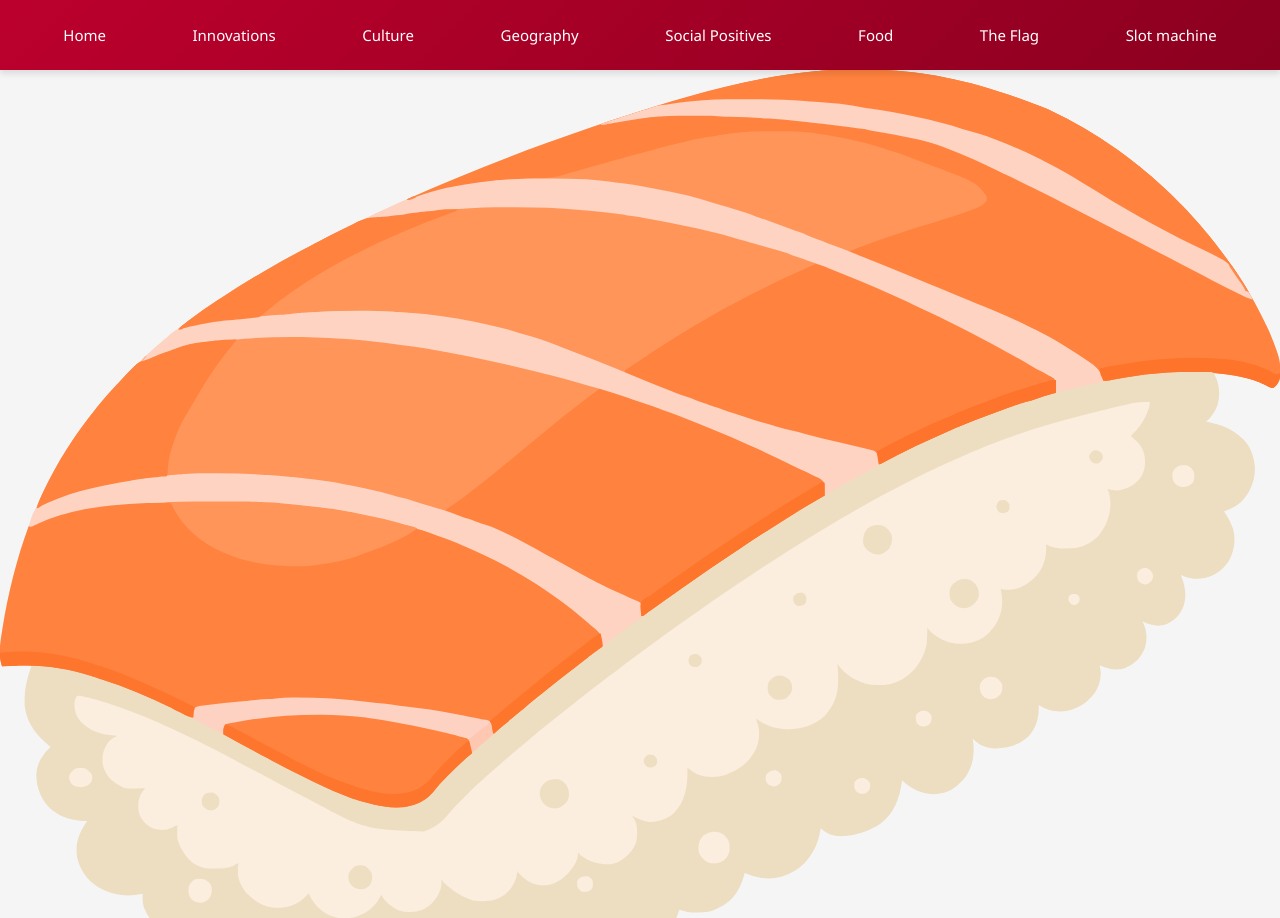
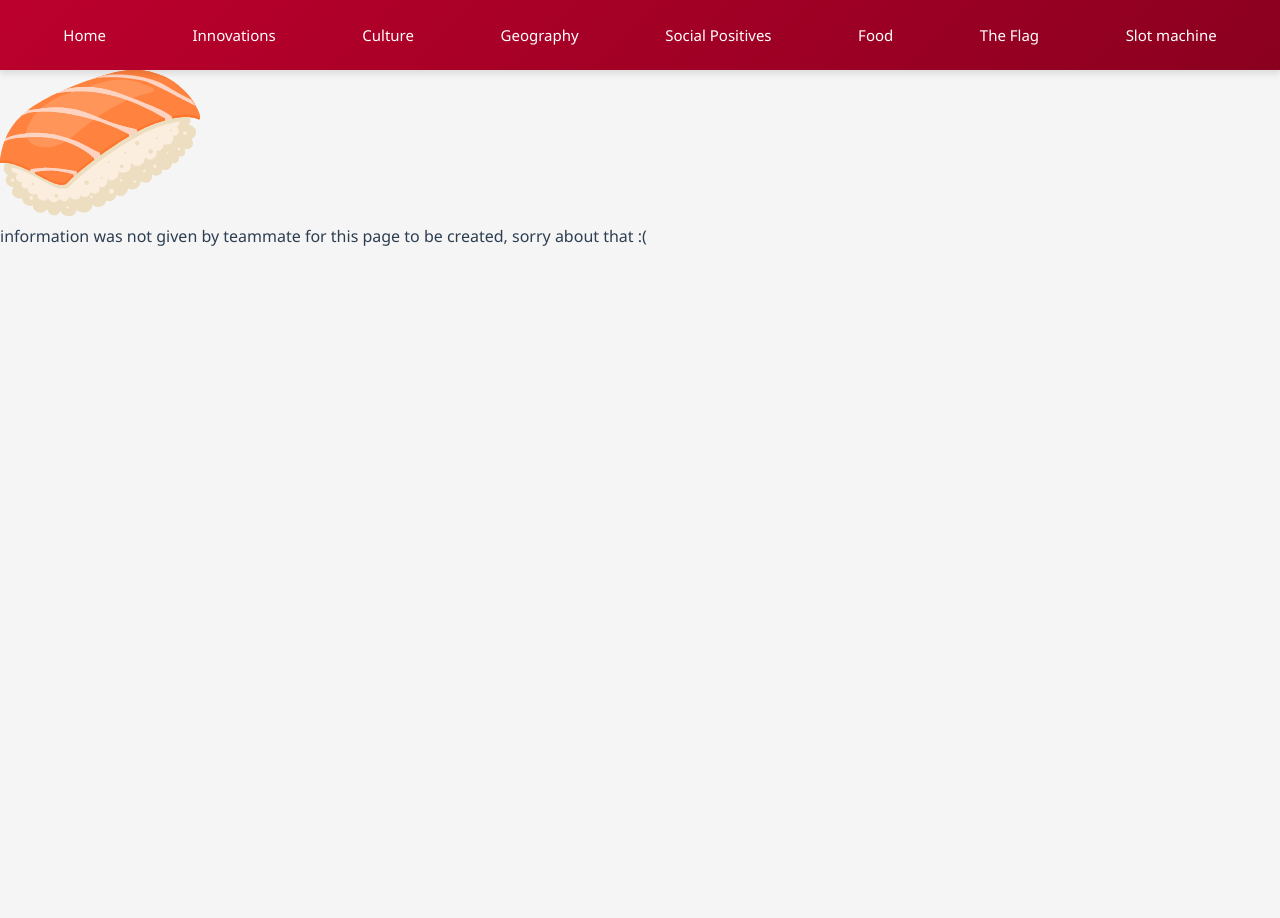
Before and after one commit to LuigiJ0eYT/LuigiJ0eYT.github.io, a website: page japan 2/food.html in a window 1280 px wide. Shown: the top 918 px of the page. After the commit the page ends 800 px from the top, so only its background shows below. Drawn offline with Linux system fonts and the light colour scheme.

Commit message:
Update food.html

```diff
--- a/japan 2/food.html
+++ b/japan 2/food.html
@@ -23,6 +23,6 @@
     </header>
 
 <body>
-    <img src="../japan country project/images/sushi.svg">
+    <img style="width: 200px; length: auto;" src="../japan country project/images/sushi.svg">
     <p>information was not given by teammate for this page to be created, sorry about that :(</p>
 </body>
```
